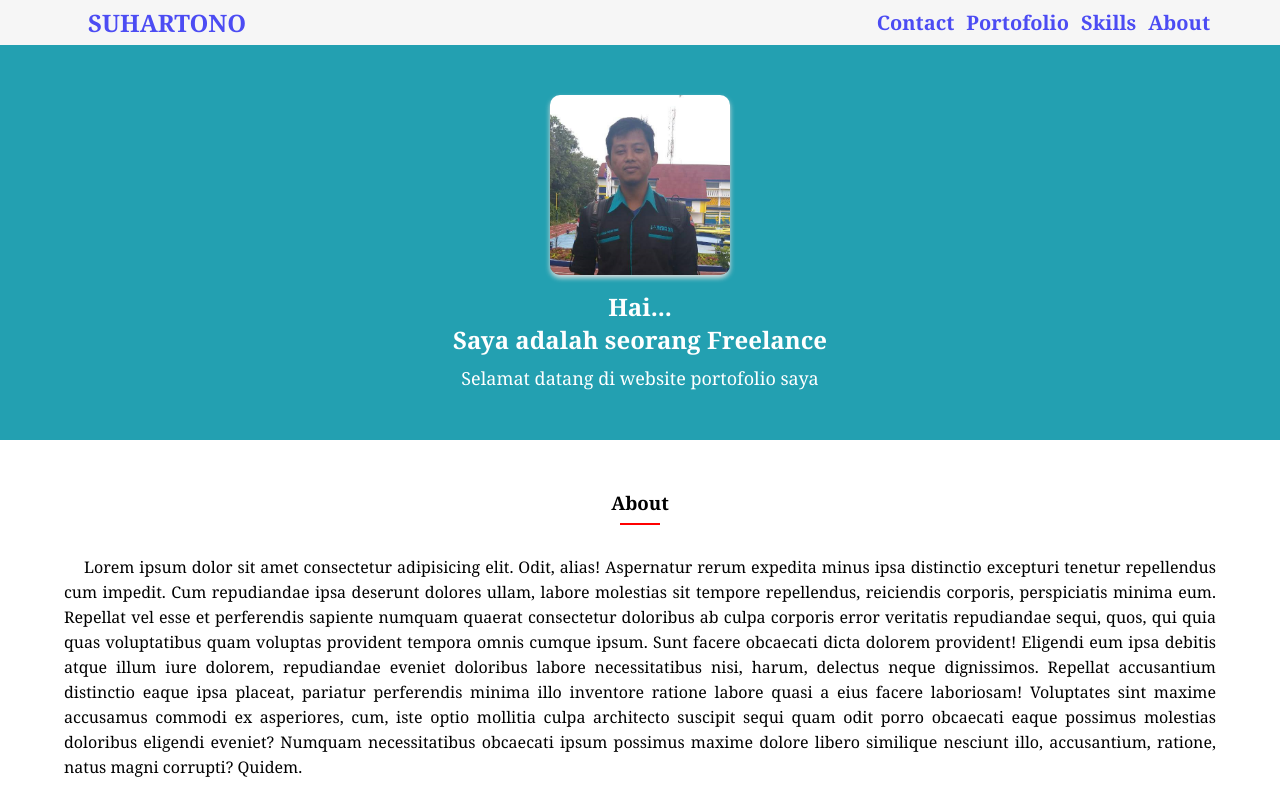
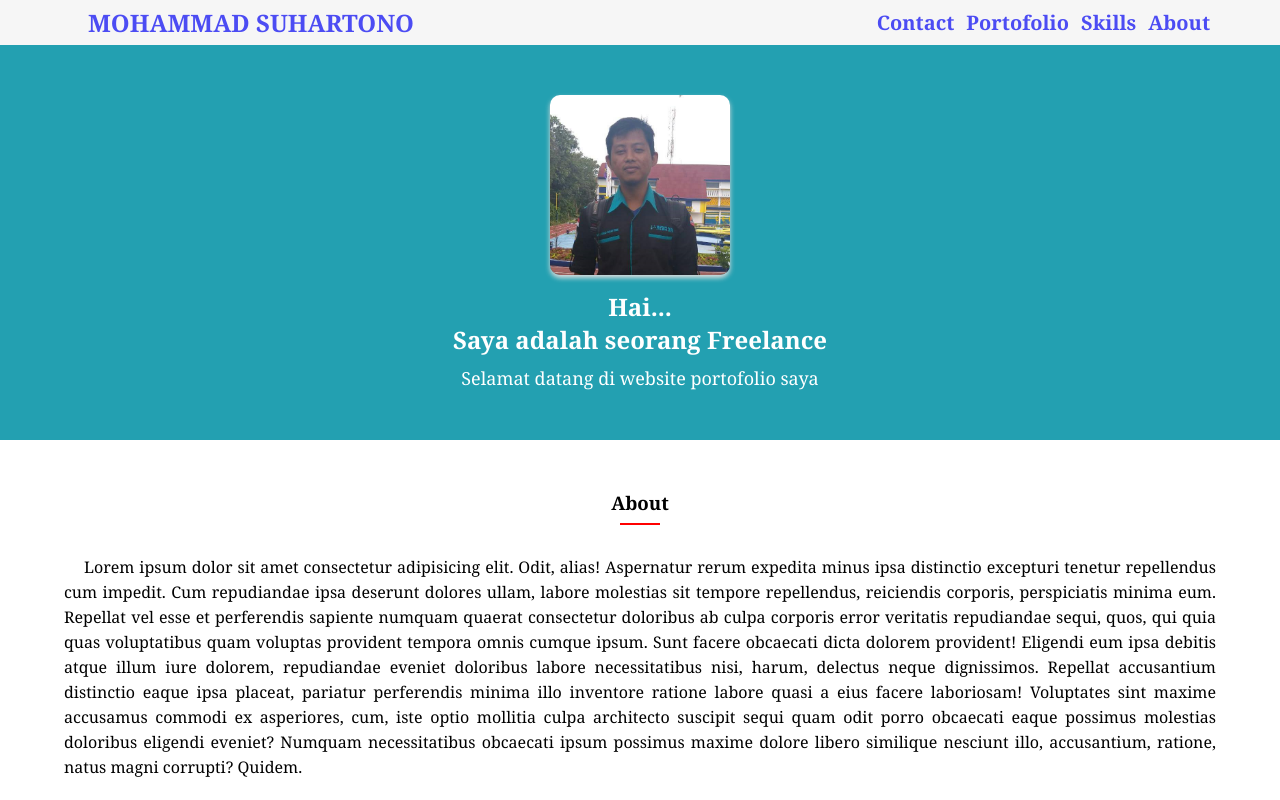
Before and after one commit to msuhartono/contoh-portofolio-2, a plain HTML site: page index.html in a window 1280 px wide. Shown: the top 800 px of the page. Drawn offline with Linux system fonts and the light colour scheme.

Commit message:
memulihkan nama

```diff
--- a/index.html
+++ b/index.html
@@ -22,7 +22,7 @@
     </div>
     <header>
         <div class="container">
-            <h1><a href="#banner">Suhartono</a></h1>
+            <h1><a href="#banner">Mohammad Suhartono</a></h1>
             <a class="header-right" href="#about">About</a>
             <a class="header-right" href="#skills">Skills</a>
             <a class="header-right" href="#portofolio">Portofolio</a>
```
